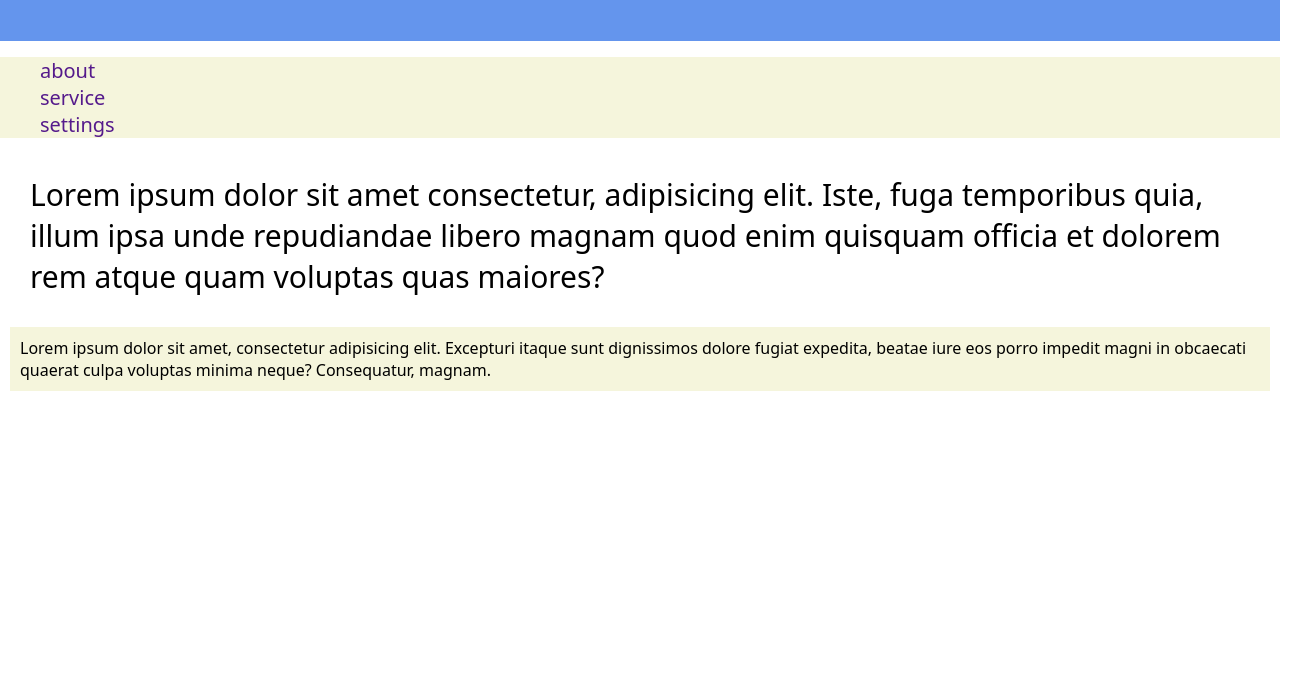
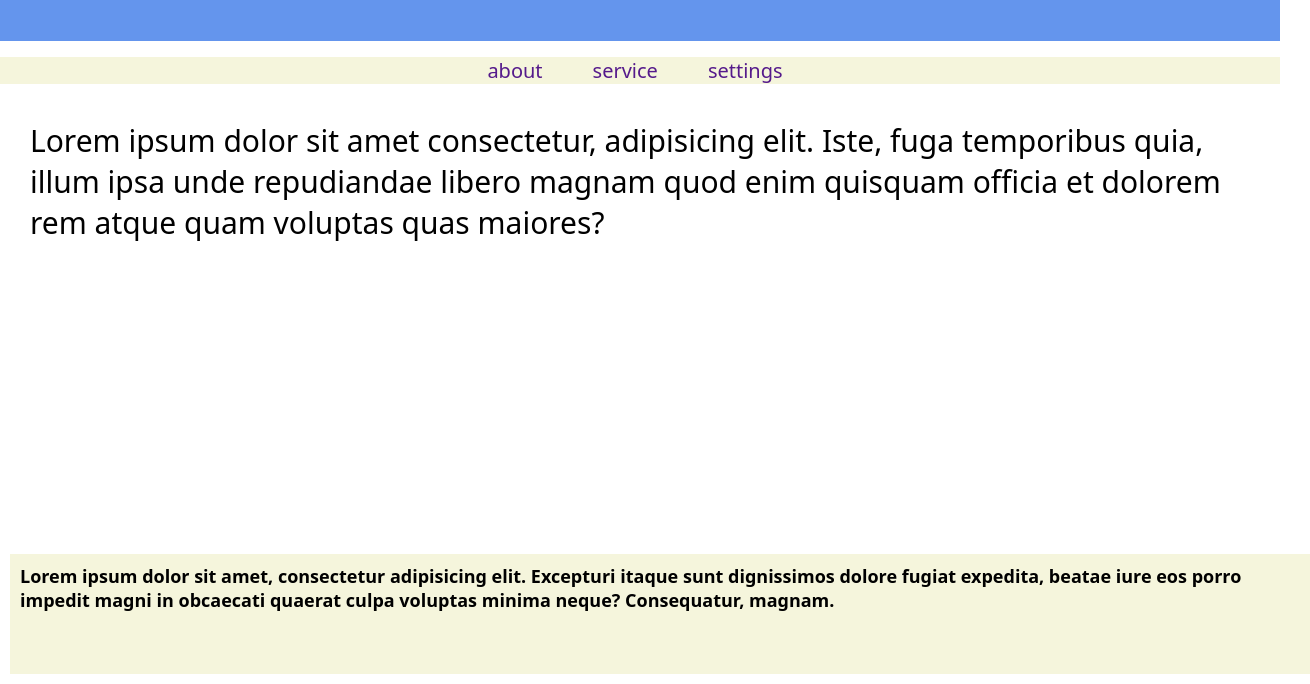
Before and after one commit to MohamedEssam12/CSS1, a plain HTML site: page index.html in a window 1280 px wide. Shown: the part 116-800 px from the top of the page, 1310 px wide, since content can reach past the window. Drawn offline with Linux system fonts and the light colour scheme.

Commit message:
add changes

```diff
--- a/css/main.css
+++ b/css/main.css
@@ -2,6 +2,7 @@ body {
   margin: 0;
   font-family: system-ui, -apple-system, BlinkMacSystemFont, "Segoe UI", Roboto,
     Oxygen, Ubuntu, Cantarell, "Open Sans", "Helvetica Neue", sans-serif;
+    /* height: 100vh; */
 }
 
 header {
@@ -17,6 +18,9 @@ header {
 
 ul {
   background-color: beige;
+  display: flex;
+  flex-direction: row;
+  justify-content: center;
 }
 
 li {
@@ -26,6 +30,7 @@ li {
 a {
   text-decoration: none;
   font-size: 20px;
+  margin-right: 50px;
 }
 
 a:hover {
@@ -38,10 +43,18 @@ section {
     padding: 20px;
     background-color: white;
     font-size: 30px;
+    display: flex;
+    align-content: center;
 }
 
 footer {
     background-color: beige;
     padding: 10px;
     margin: 10px;
+    position: absolute;
+    bottom: 0;
+    height: 100px;
+    width: 100%;
+    font-size: large;
+    font-weight: bold;
 }
```
